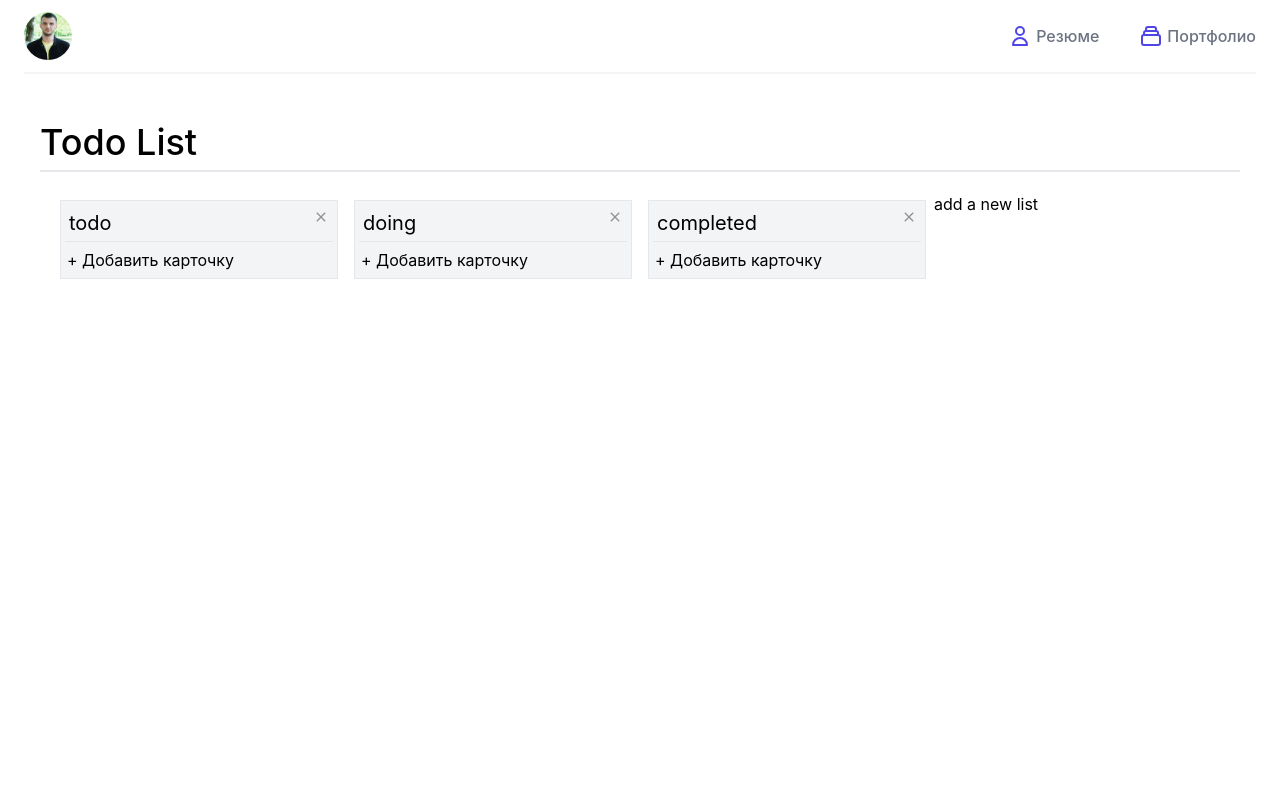
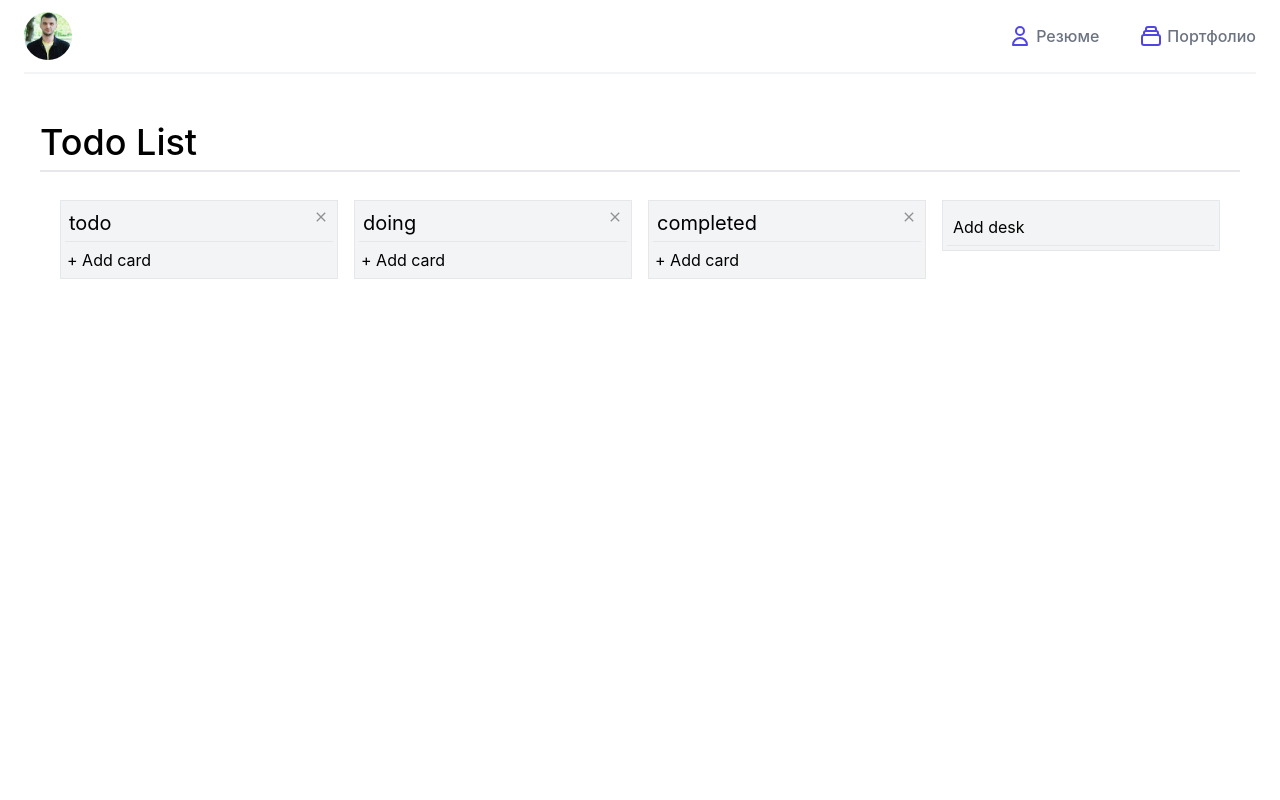
Before and after one commit to sklevzhic/cv, a Next.js app: page /todo in a window 1280 px wide. Shown: the top 800 px of the page. Built offline with nearby package versions, Linux system fonts and the light colour scheme.

Commit message:
added project todolist

```diff
--- a/app/components/AddNewItem.tsx
+++ b/app/components/AddNewItem.tsx
@@ -9,38 +9,32 @@ import InputText from "./InputText";
 
 
 interface AddNewItemProps {
-    idDesk: number
+    textBtn: string,
+    save: (t: string) => void,
 }
 
-const AddNewItem: FC<AddNewItemProps> = ({idDesk}) => {
-    const dispatch = useDispatch()
-
-
+const AddNewItem: FC<AddNewItemProps> = ({textBtn, save}) => {
     let [text, setText] = useState<string>("")
     let [editable, setEditable] = useState<boolean>(false)
 
-    const handleTextInput = (e: React.ChangeEvent<HTMLTextAreaElement>) => {
-        setText(e.target.value)
-    }
-    const addTodo = () => {
-        dispatch(setTodo({idDesk, text}))
-        setEditable(!editable)
+    const handleTextInput = (e: React.ChangeEvent<HTMLTextAreaElement>) => setText(e.target.value)
+    const handlerSave = () => {
+        save(text)
+        setEditable(false)
         setText("")
     }
     const handleClickOutside = () => {
-
         if (isEmpty(text)) {
             setEditable(false)
             setText("")
         } else {
-            dispatch(setTodo({idDesk, text}))
+            save(text)
             setEditable(false)
             setText("")
         }
     }
     const handleEditable = () => {
         setEditable(!editable)
-        setText("")
     }
 
     return <div className={"hover:bg-gray-200 rounded mt-1 p-0.5"}>
@@ -52,9 +46,9 @@ const AddNewItem: FC<AddNewItemProps> = ({idDesk}) => {
                     handlerText={handleTextInput}
                     handlerClose={() => setEditable(!editable)}
                     handleClickOutside={handleClickOutside}
-                    handlerSave={addTodo}
+                    handlerSave={handlerSave}
                 />
-                : <div className={"cursor-pointer"} onClick={handleEditable}>+ Добавить карточку</div>
+                : <div className={"cursor-pointer"} onClick={handleEditable}>{textBtn}</div>
         }
     </div>
 }
--- a/app/components/InputText.tsx
+++ b/app/components/InputText.tsx
@@ -1,8 +1,7 @@
-import React, {FC, useRef} from "react";
+import React, {FC, useCallback, useEffect, useRef} from "react";
 import cn from "classnames"
 import {CgClose} from "react-icons/cg"
 import {useClickOutside} from "../hooks/useClickOutside";
-
 
 
 interface InputNewCardProps {
@@ -14,12 +13,19 @@ interface InputNewCardProps {
     handleClickOutside: () => void,
 }
 
-const InputText: FC<InputNewCardProps> = ({text,btnText , handlerText, handlerClose, handlerSave, handleClickOutside}) => {
-    let outsideRef = useRef(null)
+const InputText: FC<InputNewCardProps> = (props) => {
+    const { text,btnText, handlerText,handlerClose,handlerSave,handleClickOutside } = props
+    const outsideRef = useRef(null)
+
     useClickOutside(outsideRef, handleClickOutside)
 
+    const handleKeyUp = (e: React.KeyboardEvent<HTMLTextAreaElement>) => {
+        if (e.keyCode === 13) handlerSave()
+        if (e.keyCode === 27) handlerClose()
+    }
+
     return <div ref={outsideRef}>
-<textarea value={text} onChange={handlerText}
+        <textarea autoFocus={true} value={text} onChange={handlerText} onKeyUp={handleKeyUp}
           className={cn("form-control block w-full px-3 py-1.5 text-base font-normal  text-gray-700 bg-white bg-clip-padding border border-solid border-gray-300" +
               "rounded transition ease-in-out focus:text-gray-700 focus:bg-white focus:border-lime-600 focus:outline-none")}></textarea>
         <div className={"flex flex-row items-center"}>
--- a/app/components/TodoItem.tsx
+++ b/app/components/TodoItem.tsx
@@ -2,20 +2,30 @@ import React, {FC, useState} from "react";
 import {MdEdit, MdClose} from "react-icons/md"
 import {useDispatch} from "react-redux";
 import InputText from "./InputText";
+import {changeTitle} from "../../store/slices/todoSlice";
 
 interface TodoItemProps {
     text: string,
     deleteTodoItem: () => void,
-    changeTitleTodo: () => void,
+    idDesk: number,
+    id: number
 }
 
-const TodoItem: FC<TodoItemProps> = ({text, deleteTodoItem, changeTitleTodo}) => {
+const TodoItem: FC<TodoItemProps> = ({text, deleteTodoItem, idDesk, id}) => {
+    const dispatch = useDispatch()
+
     const [editable, setEditable] = useState(false)
     const [textInput, setTextInput] = useState(text)
 
     const handlerTextInput = (e: React.ChangeEvent<HTMLTextAreaElement>) => {
         setTextInput(e.target.value)
     }
+
+    const changeTitleTodo = () => {
+        dispatch(changeTitle({idDesk, id, title: textInput}))
+        setEditable(false)
+    }
+
 
     return <>
         {
--- a/app/components/TodoList.tsx
+++ b/app/components/TodoList.tsx
@@ -3,7 +3,7 @@ import TodoItem from "./TodoItem";
 import {ITodo} from "../models/ITodo";
 import AddNewItem from "./AddNewItem";
 import {useDispatch} from "react-redux";
-import {removeTodo, changeTitle} from "../../store/slices/todoSlice";
+import {removeTodo, removeDesk, setTodo} from "../../store/slices/todoSlice";
 import {MdClose} from "react-icons/md"
 
 interface TodoListProps {
@@ -14,33 +14,35 @@ interface TodoListProps {
 
 const TodoList: FC<TodoListProps> = ({title, items, idDesk}) => {
     const dispatch = useDispatch()
-
+    const handlerRemoveDesk = () => {
+        dispatch(removeDesk(idDesk))
+    }
+    const addTodoItem = (text: string) => {
+        dispatch(setTodo({idDesk, text}))
+    }
     const deleteTodoItem = (id: number) => {
         dispatch(removeTodo({idDesk, id}))
     }
-    const changeTitleTodo = (id: number) => {
-        dispatch(changeTitle({idDesk, id, title: "new text"}))
-    }
-
 
     return <div className={"border m-2 p-1 bg-gray-100 text-center h-auto"}>
         <div className={"flex justify-between border-b p-1"}>
             <div className={"text-xl"}>{title}</div>
-            <MdClose className={"opacity-40 hover:opacity-100"}/>
+            <MdClose onClick={handlerRemoveDesk}  className={"opacity-40 hover:opacity-100"}/>
         </div>
         <div className={"text-left"}>
             <div className={"flex flex-col"}>
                 {items
                     ? items.map(el => {
-                        return <TodoItem       key={el.id}
-                            deleteTodoItem={() => deleteTodoItem(el.id)}
-                            changeTitleTodo={() => changeTitleTodo(el.id)}
-                            text={el.title}
+                        return <TodoItem key={el.id}
+                                         idDesk={idDesk}
+                                         id={el.id}
+                                         deleteTodoItem={() => deleteTodoItem(el.id)}
+                                         text={el.title}
                         />
                     })
                     : <>пусто</>
                 }
-                <AddNewItem idDesk={idDesk}/>
+                <AddNewItem save={addTodoItem}  textBtn={"+ Add card"}/>
             </div>
         </div>
     </div>
--- a/app/layout/MainLayout.tsx
+++ b/app/layout/MainLayout.tsx
@@ -3,7 +3,6 @@ import React, {FC} from "react";
 import Header from "../components/Header";
 import {SiLinkedin, SiVk, SiHackerearth, SiTelegram, SiHabr, SiGithub} from "react-icons/si"
 import Icon from "../components/Icon";
-import { convertDate } from "../utils/dates"
 
 interface LayoutProps {
     children: React.ReactNode,
@@ -33,7 +32,6 @@ const MainLayout: FC<LayoutProps> = ({children}) => {
                         <p className="mt-4 text-sm text-gray-500 sm:ml-4 sm:pl-4 sm:border-l sm:border-gray-200 sm:mt-0"> date
                         </p>
                         <div className="inline-flex justify-center mt-4 space-x-5 sm:ml-auto sm:mt-0 sm:justify-start">
-
                             {
                                 socialLinks.map((el: any) => {
                                     return <a key={el.name} href={el.link} target={"_blank"} className="text-gray-400 hover:text-gray-500">
@@ -42,7 +40,6 @@ const MainLayout: FC<LayoutProps> = ({children}) => {
                                     </a>
                                 })
                             }
-
                         </div>
                     </div>
                 </section>
--- a/pages/todo.tsx
+++ b/pages/todo.tsx
@@ -2,11 +2,18 @@ import {NextPage} from "next";
 import TitlePage from "../app/components/TitlePage";
 import React from "react";
 import TodoList from "../app/components/TodoList";
-import {useSelector} from "react-redux";
+import {useDispatch, useSelector} from "react-redux";
 import { RootState } from "../store";
+import AddNewItem from "../app/components/AddNewItem";
+import {setNewDesk} from "../store/slices/todoSlice";
 
 const TodoPage: NextPage = () => {
     const desks = useSelector((state:RootState) => state.todo.desks)
+    const dispatch = useDispatch()
+    const addDesk = (title: string) => {
+        dispatch(setNewDesk(title))
+    }
+
     return <div>
         <TitlePage text={"Todo List"}/>
         <div className="grid overflow-hidden grid-flow-row-dense items-start grid-cols-4 m-3 ">
@@ -15,7 +22,11 @@ const TodoPage: NextPage = () => {
                     return <TodoList key={el.id} idDesk={el.id} title={el.name} items={el.todos}/>
                 })
             }
-            <div>add a new list</div>
+            <div className={"border m-2 p-1 bg-gray-100 text-center h-auto"}>
+                <div className={"flex justify-between border-b p-1"}>
+                    <AddNewItem textBtn={"Add desk"} save={addDesk}/>
+                </div>
+            </div>
         </div>
 
     </div>
--- a/store/slices/portfolioSlice.tsx
+++ b/store/slices/portfolioSlice.tsx
@@ -11,6 +11,7 @@ import ImageTodoNext from "../../app/assets/projects/todo.jpg";
 import ImageWeather from "../../app/assets/projects/weather.jpg";
 import ImageDes1 from "../../app/assets/projects/figma1.jpg";
 import ImageDes2 from "../../app/assets/projects/figma2.png";
+import ImageTodo from "../../app/assets/projects/todo.png";
 import {IProject} from "../../app/models/IProject";
 
 export interface PortfolioState {
@@ -129,6 +130,15 @@ const initialState: PortfolioState = {
             linkDemo: "",
             linkCode: ""
         },
+        {
+            name: "TodoList",
+            image: ImageTodo,
+            description: "В разработке",
+            id: 13,
+            technologies: "tailwind, redux",
+            linkDemo: "/todo",
+            linkCode: ""
+        },
     ],
     activeProject: {} as IProject,
     technologies: ""
--- a/store/slices/todoSlice.tsx
+++ b/store/slices/todoSlice.tsx
@@ -46,7 +46,6 @@ export const todoSlice = createSlice({
                 }
             })
         },
-
         removeTodo: ( state, action: PayloadAction<{ idDesk: number, id: number }> ) => {
             state.desks = state.desks.map(desk => {
                 if (action.payload.idDesk === desk.id) {
@@ -80,11 +79,21 @@ export const todoSlice = createSlice({
                 }
             })
         },
+        removeDesk: ( state, action: PayloadAction<number> ) => {
+            state.desks = state.desks.filter(desk => desk.id !== action.payload)
+        },
+        setNewDesk: ( state, action: PayloadAction<string> ) => {
+            state.desks = [... state.desks, {
+                id: Date.now(),
+                name: action.payload,
+                todos: []
+            }]
+        },
 
 
     },
 })
 
-export const {setTodo, removeTodo, changeTitle} = todoSlice.actions
+export const {setTodo, removeTodo, changeTitle, removeDesk, setNewDesk} = todoSlice.actions
 
 export default todoSlice.reducer
```
Also changed, not shown: app/assets/projects/todo.png (added), 1 other file (tests, documents, lock files or other folders).
